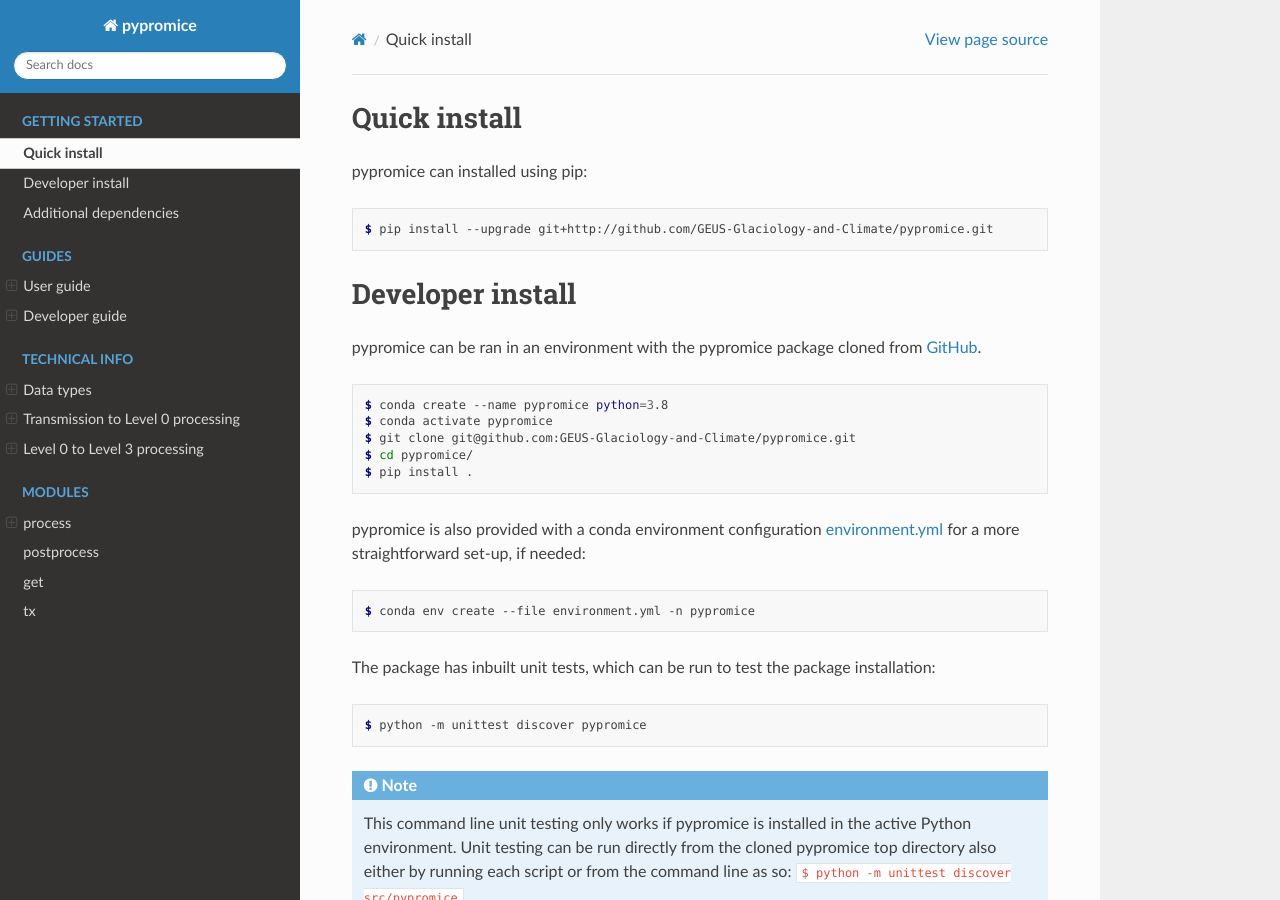
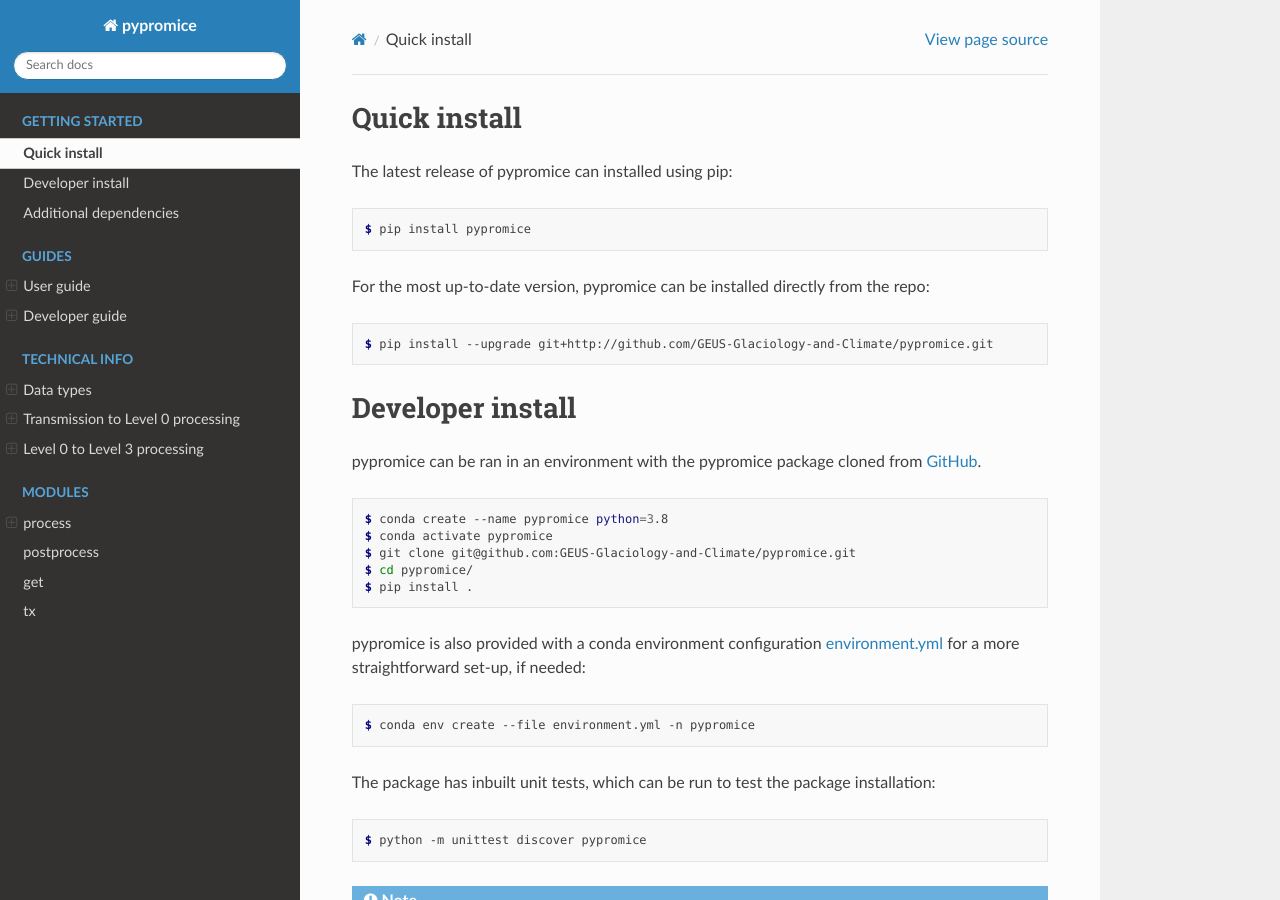
Before and after one commit to GEUS-Glaciology-and-Climate/pypromice, a Sphinx documentation site: the page built from docs/install.rst, in a window 1280 px wide and 900 px high. Built offline with Sphinx 7.4.7 and the Read the Docs theme 2.0.0, drawn with Linux system fonts in a browser that asks for light colours.

Commit message:
pip install updated

```diff
--- a/docs/index.rst
+++ b/docs/index.rst
@@ -9,7 +9,7 @@
 
 Fausto, R.S., van As, D., Mankoff, K.D., Vandecrux, B., Citterio, M., Ahlstrøm, A.P., Andersen, S.B., Colgan, W., Karlsson, N.B., Kjeldsen, K.K., Korsgaard, N.J., Larsen, S.H., Nielsen, S., Pedersen, A.Ø., Shields, C.L., Solgaard, A.M., and Box, J.E. (2021) Programme for Monitoring of the Greenland Ice Sheet (PROMICE) automatic weather station data, Earth Syst. Sci. Data, 13, 3819–3845, https://doi.org/10.5194/essd-13-3819-2021
 
-How, P., Wright, P.J., Mankoff, K., Vandecrux, B. (2023) pypromice, GEUS Dataverse, https://doi.org/10.22008/FK2/3TSBF0
+How, P., Wright, P.J., Mankoff, K. and Vandecrux, B. (2023) pypromice v1.0.0, GEUS Dataverse, https://doi.org/10.22008/FK2/3TSBF0
 
 .. _pypromice: https://github.com/GEUS-Glaciology-and-Climate/pypromice
 .. _PROMICE: https://promice.dk
--- a/docs/install.rst
+++ b/docs/install.rst
@@ -1,7 +1,13 @@
 *************
 Quick install
 *************
-pypromice can installed using pip:
+The latest release of pypromice can installed using pip:
+
+.. code:: console
+
+	$ pip install pypromice
+
+For the most up-to-date version, pypromice can be installed directly from the repo:
 
 .. code:: console
 
```
Also changed, not shown: README.md (+8 -2 lines).
